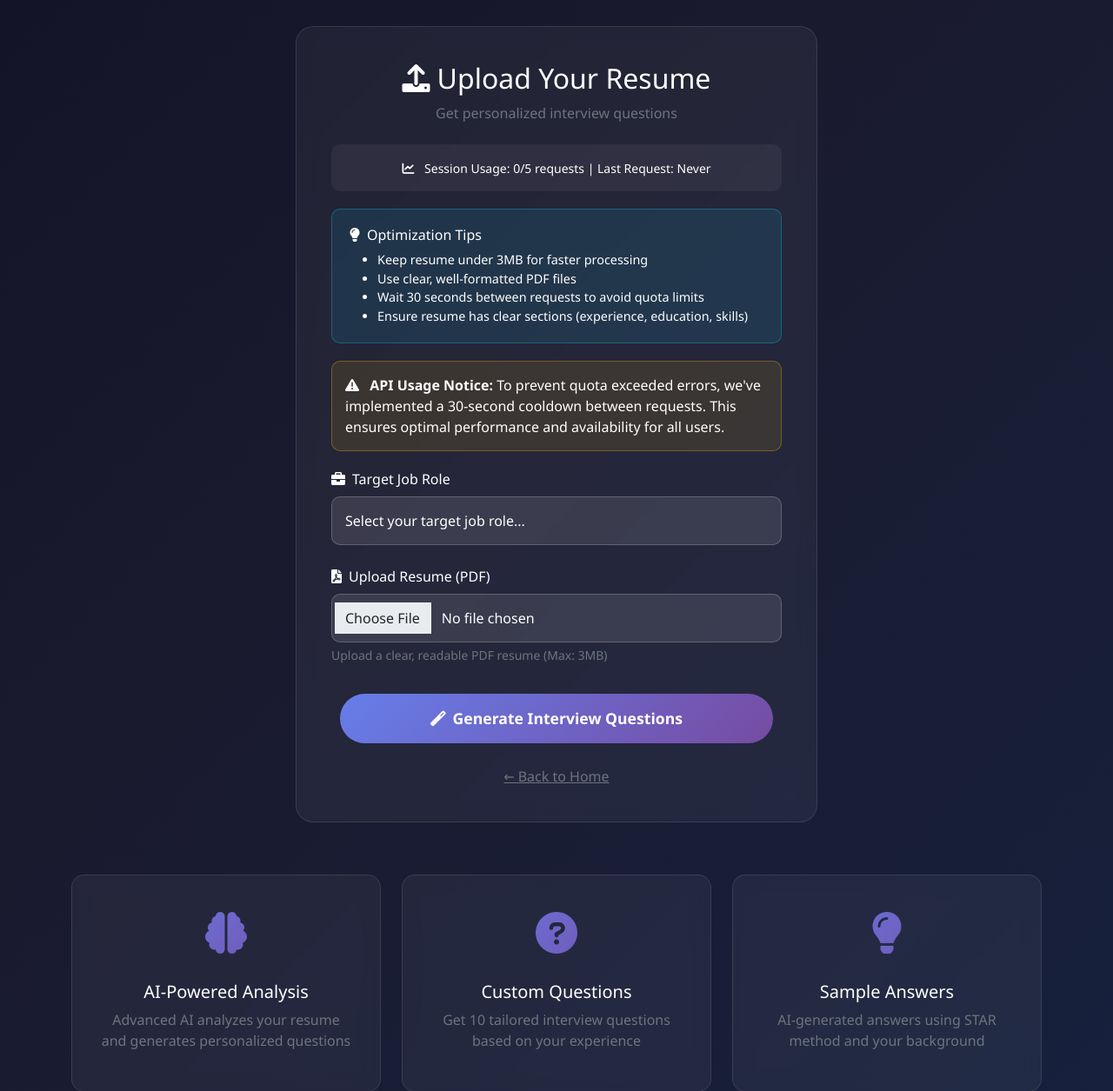
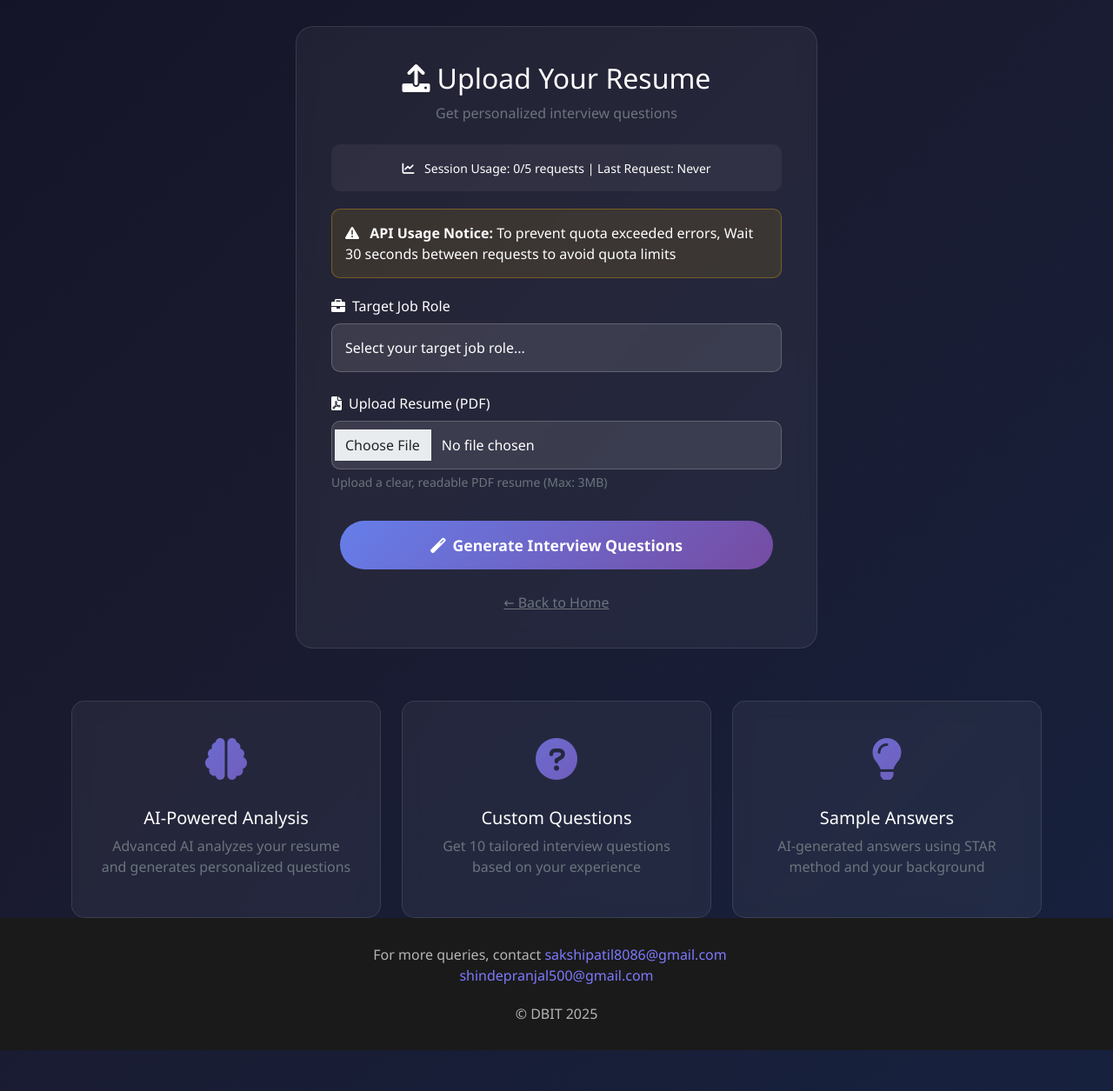
Before and after one commit to Pranjallshinde/CVGuru.Ai, a Flask app: page /predict in a window 1280 px wide. Shown: the part 848-2103 px from the top of the page at 87% size. Run offline with Flask 3, Linux system fonts and the light colour scheme; some libraries are stand-ins or nearby versions.

Commit message:
Update predict.html

```diff
--- a/templates/predict.html
+++ b/templates/predict.html
@@ -579,23 +579,10 @@
                         | Last Request: <span id="lastRequest">Never</span>
                     </small>
                 </div>
-
-                <!-- Optimization Tips -->
-                <div class="optimization-tips">
-                    <h6><i class="fas fa-lightbulb me-2"></i>Optimization Tips</h6>
-                    <ul class="mb-0" style="font-size: 0.9rem;">
-                        <li>Keep resume under 3MB for faster processing</li>
-                        <li>Use clear, well-formatted PDF files</li>
-                        <li>Wait 30 seconds between requests to avoid quota limits</li>
-                        <li>Ensure resume has clear sections (experience, education, skills)</li>
-                    </ul>
-                </div>
-
                 <!-- Quota Warning -->
                 <div class="quota-warning">
                     <i class="fas fa-exclamation-triangle me-2"></i>
-                    <strong>API Usage Notice:</strong> To prevent quota exceeded errors, we've implemented a 30-second cooldown between requests.
-                    This ensures optimal performance and availability for all users.
+                    <strong>API Usage Notice:</strong> To prevent quota exceeded errors, Wait 30 seconds between requests to avoid quota limits
                 </div>
 
                 {% if error %}
```
